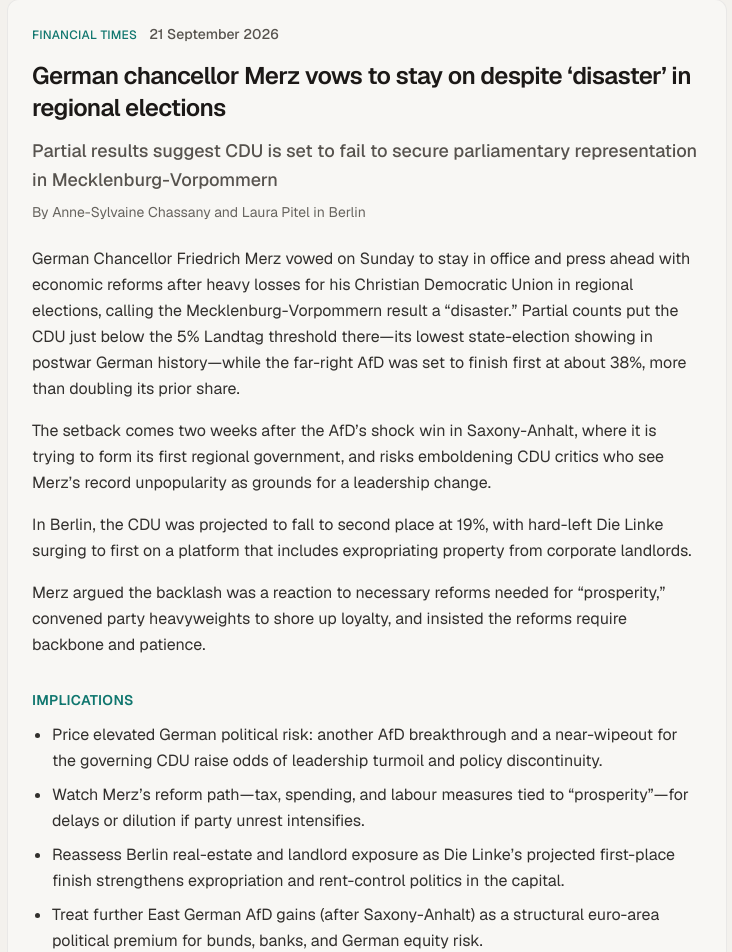
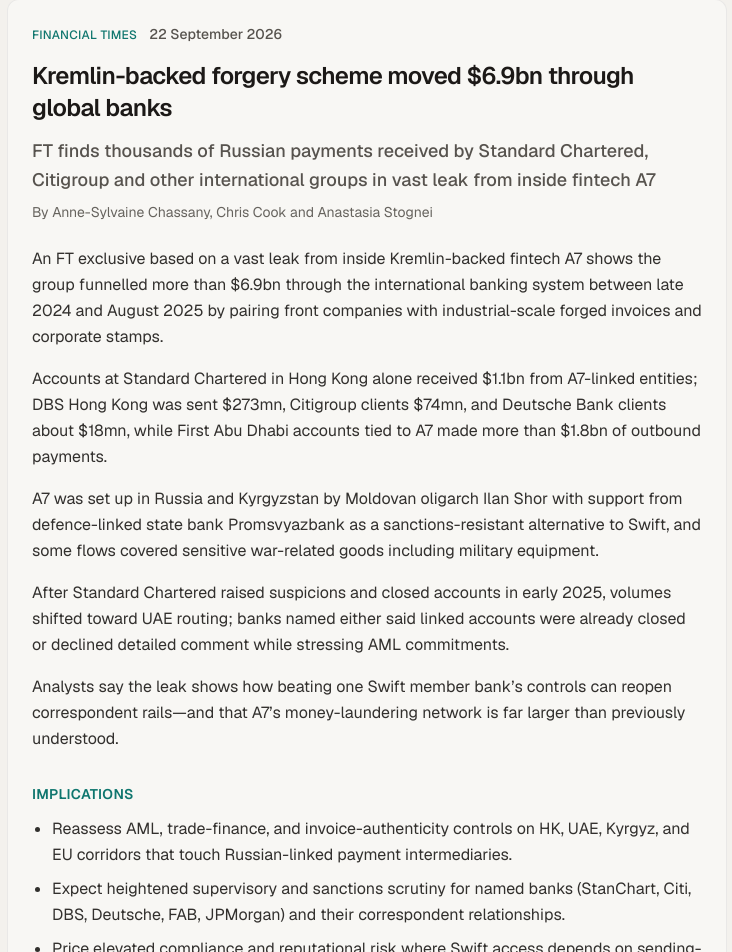
Before and after one commit to kongckk/personal-site, a Next.js app: page / in a window 1280 px wide. Shown: the part 1600-2552 px from the top of the page, without its empty margins (273-1005 px from the left). Built offline with nearby package versions, Linux system fonts and the light colour scheme.

Commit message:
Refresh FT top story: Kremlin-backed A7 forgery scheme moved $6.9bn

```diff
--- a/src/content/ftTopStory.ts
+++ b/src/content/ftTopStory.ts
@@ -2,19 +2,19 @@
   heading: "FT top story",
   source: "Financial Times",
   headline:
-    "German chancellor Merz vows to stay on despite ‘disaster’ in regional elections",
+    "Kremlin-backed forgery scheme moved $6.9bn through global banks",
   standfirst:
-    "Partial results suggest CDU is set to fail to secure parliamentary representation in Mecklenburg-Vorpommern",
-  authors: "Anne-Sylvaine Chassany and Laura Pitel in Berlin",
-  dateLabel: "21 September 2026",
-  url: "https://www.ft.com/content/d74ce82a-2a15-404a-ae3a-3921e887bab3",
+    "FT finds thousands of Russian payments received by Standard Chartered, Citigroup and other international groups in vast leak from inside fintech A7",
+  authors: "Anne-Sylvaine Chassany, Chris Cook and Anastasia Stognei",
+  dateLabel: "22 September 2026",
+  url: "https://www.ft.com/content/3848a4ad-1426-4352-ba86-ef1279c4ffd1",
   summary:
-    "German Chancellor Friedrich Merz vowed on Sunday to stay in office and press ahead with economic reforms after heavy losses for his Christian Democratic Union in regional elections, calling the Mecklenburg-Vorpommern result a “disaster.” Partial counts put the CDU just below the 5% Landtag threshold there—its lowest state-election showing in postwar German history—while the far-right AfD was set to finish first at about 38%, more than doubling its prior share. The setback comes two weeks after the AfD’s shock win in Saxony-Anhalt, where it is trying to form its first regional government, and risks emboldening CDU critics who see Merz’s record unpopularity as grounds for a leadership change. In Berlin, the CDU was projected to fall to second place at 19%, with hard-left Die Linke surging to first on a platform that includes expropriating property from corporate landlords. Merz argued the backlash was a reaction to necessary reforms needed for “prosperity,” convened party heavyweights to shore up loyalty, and insisted the reforms require backbone and patience.",
+    "An FT exclusive based on a vast leak from inside Kremlin-backed fintech A7 shows the group funnelled more than $6.9bn through the international banking system between late 2024 and August 2025 by pairing front companies with industrial-scale forged invoices and corporate stamps. Accounts at Standard Chartered in Hong Kong alone received $1.1bn from A7-linked entities; DBS Hong Kong was sent $273mn, Citigroup clients $74mn, and Deutsche Bank clients about $18mn, while First Abu Dhabi accounts tied to A7 made more than $1.8bn of outbound payments. A7 was set up in Russia and Kyrgyzstan by Moldovan oligarch Ilan Shor with support from defence-linked state bank Promsvyazbank as a sanctions-resistant alternative to Swift, and some flows covered sensitive war-related goods including military equipment. After Standard Chartered raised suspicions and closed accounts in early 2025, volumes shifted toward UAE routing; banks named either said linked accounts were already closed or declined detailed comment while stressing AML commitments. Analysts say the leak shows how beating one Swift member bank’s controls can reopen correspondent rails—and that A7’s money-laundering network is far larger than previously understood.",
   implications: [
-    "Price elevated German political risk: another AfD breakthrough and a near-wipeout for the governing CDU raise odds of leadership turmoil and policy discontinuity.",
-    "Watch Merz’s reform path—tax, spending, and labour measures tied to “prosperity”—for delays or dilution if party unrest intensifies.",
-    "Reassess Berlin real-estate and landlord exposure as Die Linke’s projected first-place finish strengthens expropriation and rent-control politics in the capital.",
-    "Treat further East German AfD gains (after Saxony-Anhalt) as a structural euro-area political premium for bunds, banks, and German equity risk.",
+    "Reassess AML, trade-finance, and invoice-authenticity controls on HK, UAE, Kyrgyz, and EU corridors that touch Russian-linked payment intermediaries.",
+    "Expect heightened supervisory and sanctions scrutiny for named banks (StanChart, Citi, DBS, Deutsche, FAB, JPMorgan) and their correspondent relationships.",
+    "Price elevated compliance and reputational risk where Swift access depends on sending-bank KYC that industrial forgery can defeat.",
+    "Watch for further account closures, SAR/STR waves, and secondary-sanctions spillover as authorities map A7 front companies across UAE, Hong Kong, and Hungary.",
   ],
 } as const;
 
```
